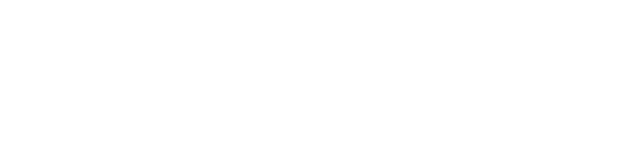
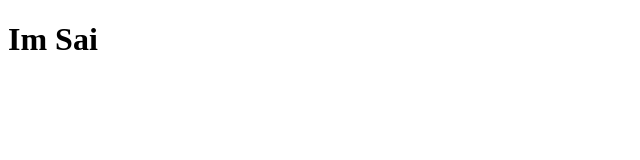
Before and after one commit to ShubhangKolisetty/Myportfolio, a plain HTML site: page index.html in a window 1280 px wide. Shown: the whole page, without its empty margins (0-640 px from the left). Drawn offline with Linux system fonts and the light colour scheme.

Commit message:
Added h1

```diff
--- a/index.html
+++ b/index.html
@@ -4,5 +4,7 @@
   <head>
     <title>My portfolio page</title>
   </head>
-  <body></body>
+  <body>
+    <h1>Im Sai</h1>
+  </body>
 </html>
```
